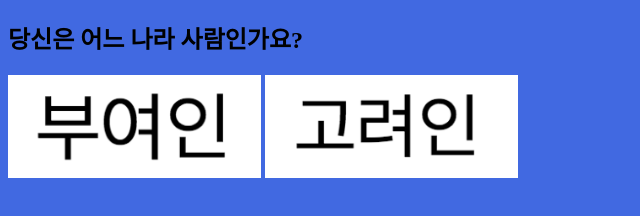
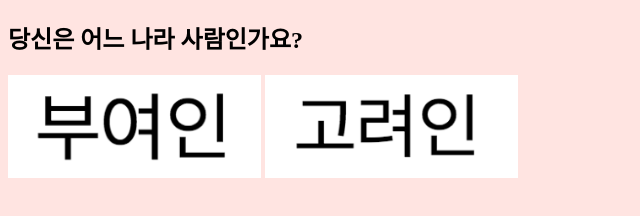
Before and after one commit to SongHye/SongHye.github.io, a plain HTML site: page 3ann/index.html in a window 1280 px wide. Shown: the whole page, without its empty margins (0-640 px from the left). Drawn offline with Linux system fonts and the light colour scheme.

Commit message:
배경 색 변경

```diff
--- a/3ann/css/custom.css
+++ b/3ann/css/custom.css
@@ -1,4 +1,4 @@
-body { background-color: royalblue; }
+body { background-color: mistyrose; }
 .species { width: 20%; height: 20%; }
 
 h4 {text-align:center}
```
